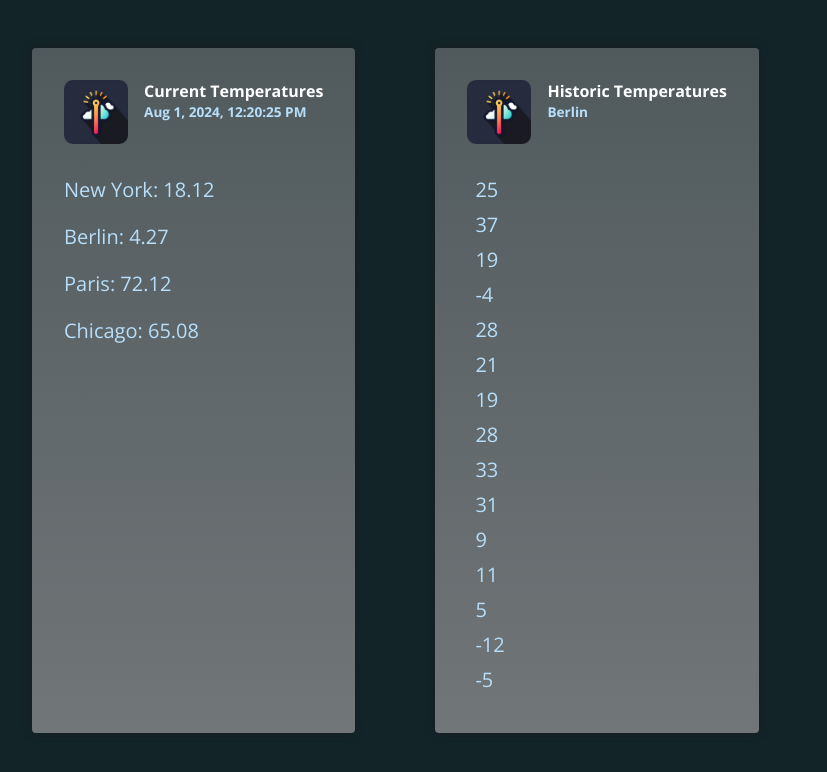
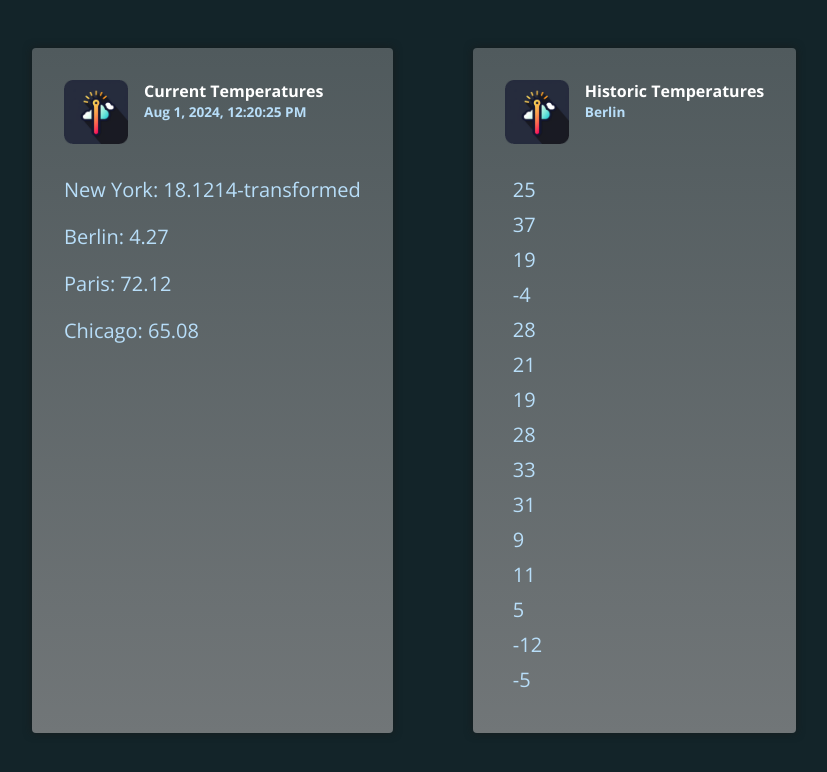
Before and after one commit to martagrana/seccion-8-pipes, an Angular app: page / in a window 1280 px wide. Shown: the top 772 px of the page, without its empty margins (168-995 px from the left). Built offline with nearby package versions, Linux system fonts and the light colour scheme.

Commit message:
164. building a first custom pipe

```diff
--- a/src/app/app.component.html
+++ b/src/app/app.component.html
@@ -8,7 +8,7 @@
         <p>{{ currentDate | date:'medium' }}</p>
       </div>
     </header>
-    <p>New York: {{ currentTemperaturs.newYork | number:'1.1-2' }}</p>
+    <p>New York: {{ currentTemperaturs.newYork | temp }}</p>
     <p>Berlin: {{ currentTemperaturs.berlin | number:'1.1-2'}}</p>
     <p>Paris: {{ currentTemperaturs.paris | number:'1.1-2'}}</p>
     <p>Chicago: {{ currentTemperaturs.chicago | number:'1.1-2'}}</p>
--- a/src/app/app.component.ts
+++ b/src/app/app.component.ts
@@ -1,11 +1,12 @@
 import { DatePipe, DecimalPipe } from '@angular/common';
 import { Component } from '@angular/core';
+import { TemperaturePipe } from './temperature.pipe';
 
 @Component({
   selector: 'app-root',
   standalone: true,
   templateUrl: './app.component.html',
-  imports: [DatePipe, DecimalPipe]
+  imports: [DatePipe, DecimalPipe, TemperaturePipe]
 })
 export class AppComponent {
   currentDate = new Date();
--- /dev/null
+++ b/src/app/temperature.pipe.ts
@@ -0,0 +1,12 @@
+import { Pipe, PipeTransform } from "@angular/core";
+
+@Pipe({
+    name: 'temp',
+    standalone: true,
+
+})
+export class TemperaturePipe implements PipeTransform {
+    transform(value: any, ...args: any[]) {
+        return value + '-transformed';
+    }
+}
```
